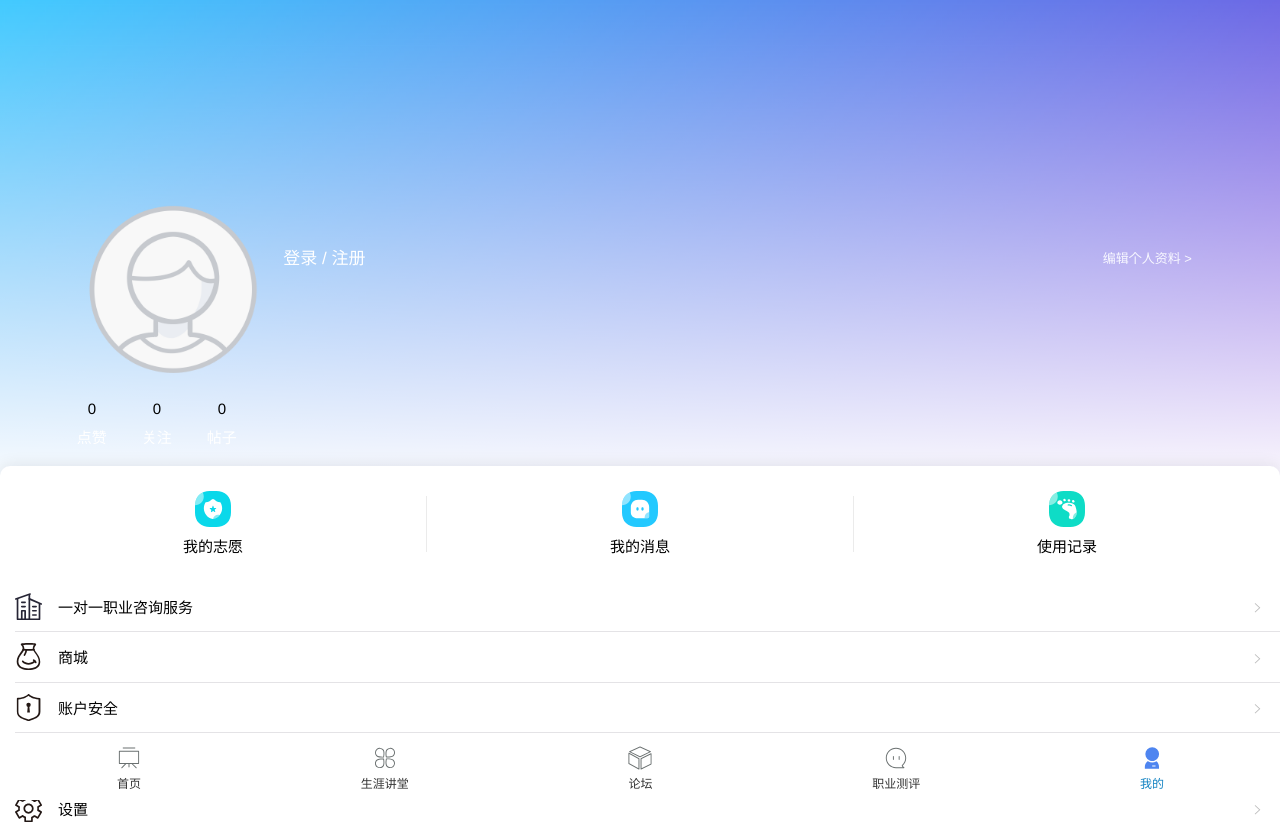
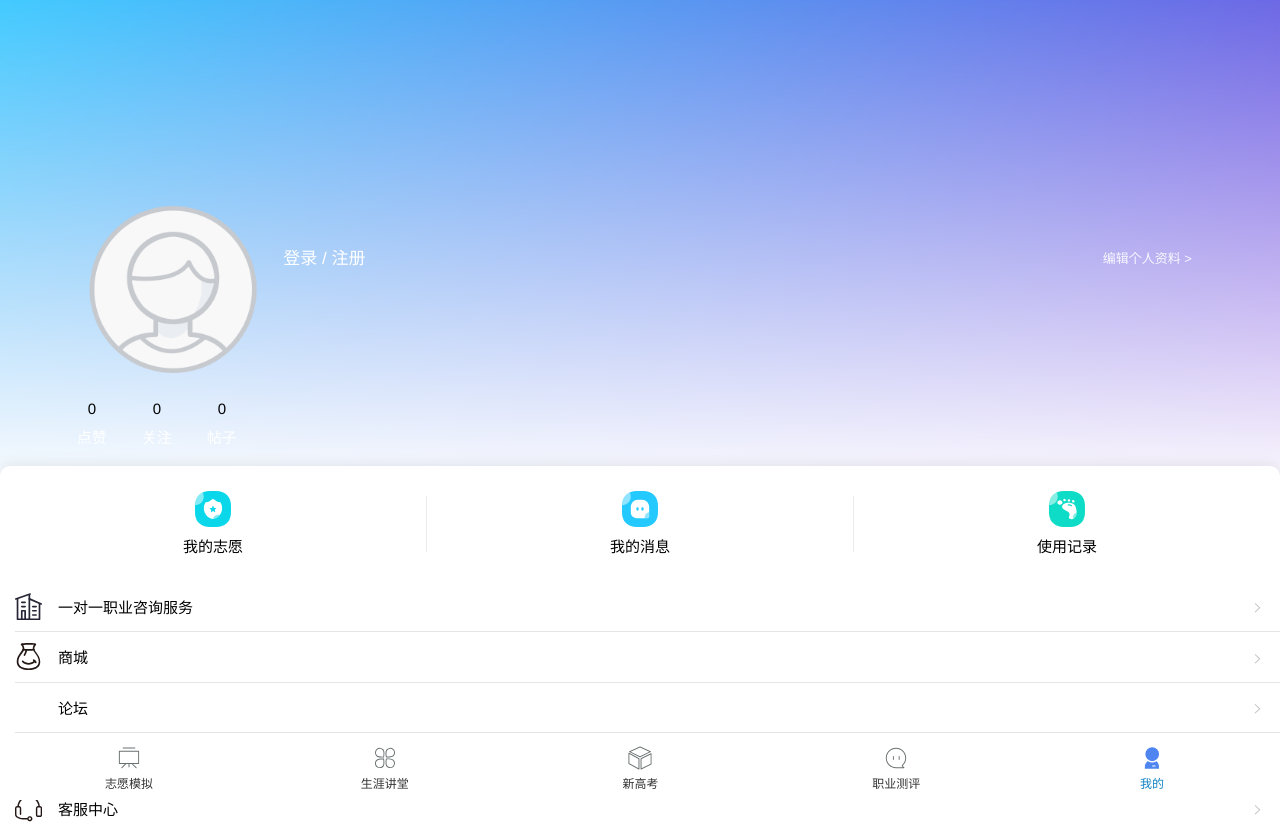
Before and after one commit to XiaoYu-2003/yizhanzhitong, a plain HTML site: page Yizhanzhitong_person.html in a window 1280 px wide. Shown: the top 826 px of the page. Drawn offline with Linux system fonts and the light colour scheme.

Commit message:
Yizhanzhitong_person.html

```diff
--- a/Yizhanzhitong_person.html
+++ b/Yizhanzhitong_person.html
@@ -165,6 +165,16 @@
 							</a>
 						</li>
 						<li class="mui-table-view-cell">
+							<a class="mui-navigate-right" href="Yizhanzhitong_forum.html">
+								<span class="mui-icon">
+									<svg class="icon main-shezhi-icon" aria-hidden="true">
+										<use xlink:href="#icon-19"></use>
+									</svg>
+								</span>
+								<span>论坛</span>
+							</a>
+						</li>
+						<li class="mui-table-view-cell">
 							<a class="mui-navigate-right">
 								<span class="mui-icon">
 									<svg class="icon main-shezhi-icon" aria-hidden="true">
@@ -221,13 +231,13 @@
 			<!-- 底部选项卡 -->
 			<ul id="navbar" class="mui-table-view mui-grid-view mui-grid-9">
 				<li class="mui-table-view-cell mui-media mui-col-xs-2 mui-col-sm-2">
-					<a href="Yizhanzhitong_index.html">
+					<a href="Yizhanzhitong_zhiyuanmoni.html">
 						<span class="mui-icon">
 							<svg class="icon" aria-hidden="true">
 								<use xlink:href="#icon-zuixing-83"></use>
 							</svg>
 						</span>
-						<div class="mui-media-body">首页</div>
+						<div class="mui-media-body">志愿模拟</div>
 					</a>
 				</li>
 				<li class="mui-table-view-cell mui-media mui-col-xs-2 mui-col-sm-2">
@@ -241,13 +251,13 @@
 					</a>
 				</li>
 				<li class="mui-table-view-cell mui-media mui-col-xs-2 mui-col-sm-2">
-					<a href="Yizhanzhitong_forum.html">
+					<a href="Yizhanzhitong_index.html">
 						<span class="mui-icon">
 							<svg class="icon" aria-hidden="true">
 								<use xlink:href="#icon-zuixing-86"></use>
 							</svg>
 						</span>
-						<div class="mui-media-body">论坛</div>
+						<div class="mui-media-body">新高考</div>
 					</a>
 				</li>
 				<li class="mui-table-view-cell mui-media mui-col-xs-2 mui-col-sm-2">
```
